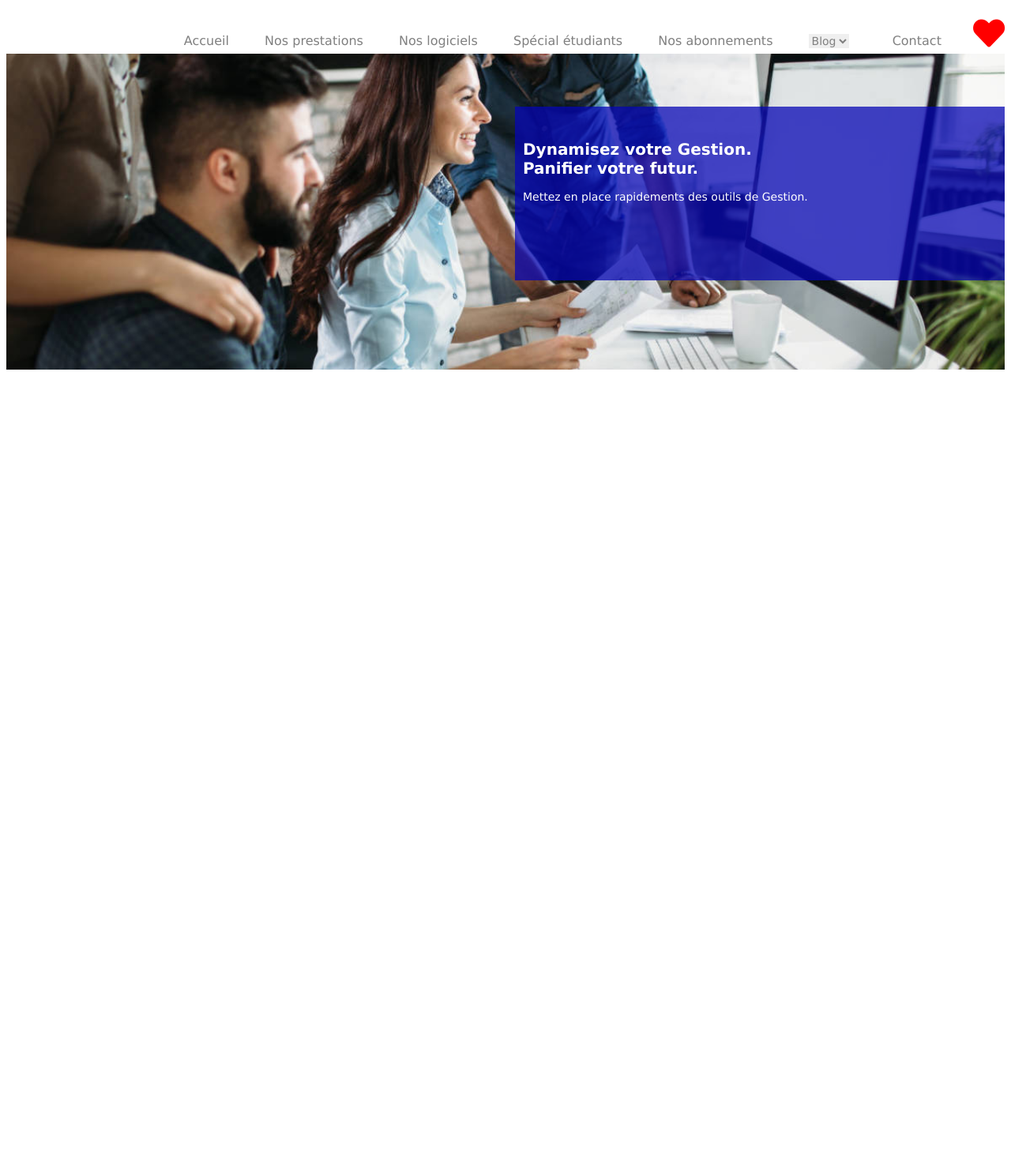
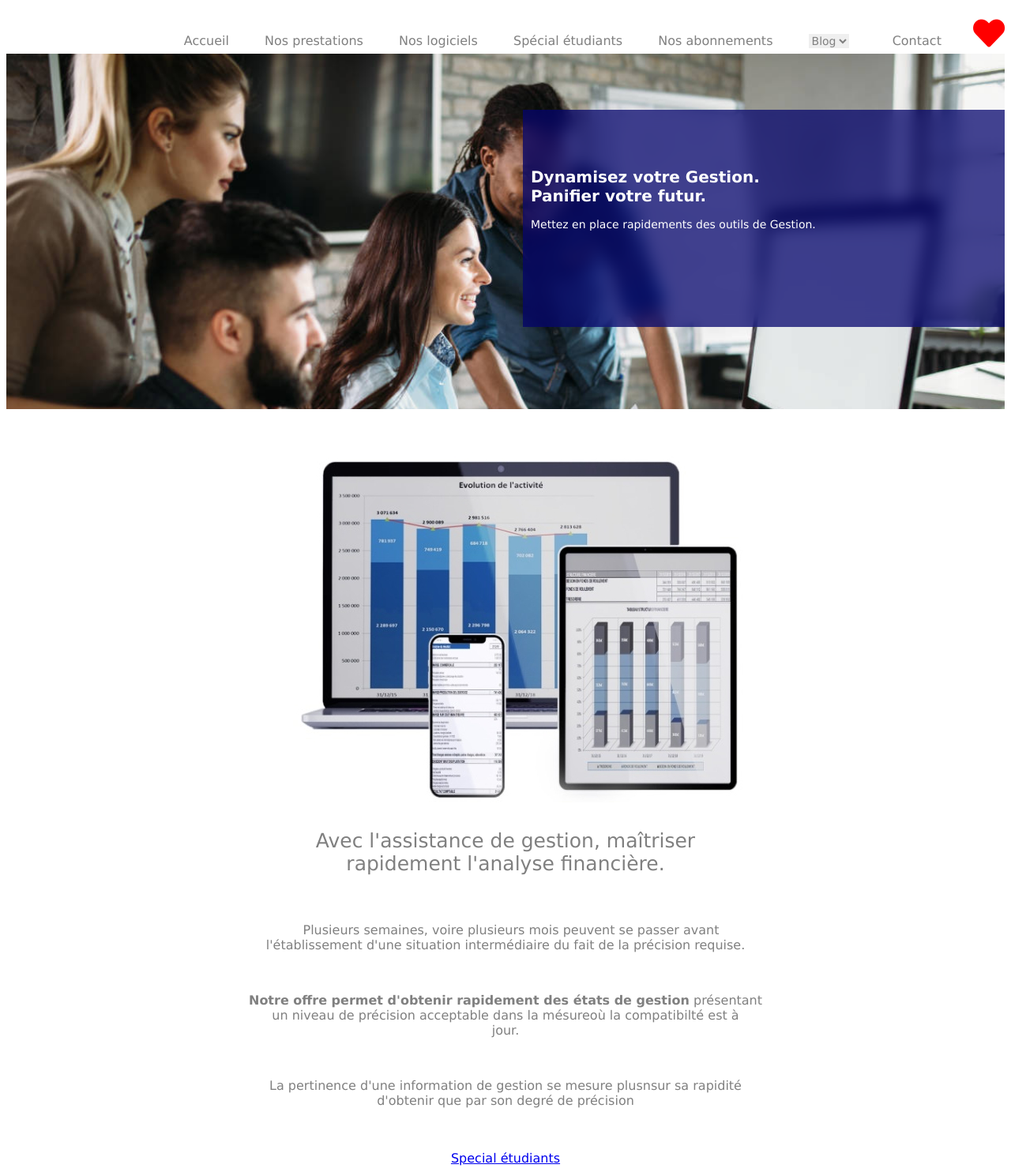
Before and after one commit to tinahrabe/AGI, a plain HTML site: page index.html in a window 1280 px wide. Shown: the part 140-1624 px from the top of the page at 79% size. Before the commit the page ends 800 px from the top, so only its background shows below. Drawn offline with Linux system fonts and the light colour scheme.

Commit message:
Another changes

```diff
--- a/index.html
+++ b/index.html
@@ -37,10 +37,30 @@
 <div class="start">
     <br><br><br>
     <p>
-        <br><br><strong>Dynamisez votre Gestion. <br>
+        <br><br><br><strong>Dynamisez votre Gestion. <br>
     Panifier votre futur.</strong><br><br>
     Mettez en place rapidements des outils de Gestion.
     </p>
+</div><br><br>
+<div class="one">
+    <div class="image">
+        <img src="photo/one.jpeg" alt="">
+    </div>
+    <div class="gest">
+        <p class="art">Avec l'assistance de gestion, maîtriser <br>
+            rapidement l'analyse financière. </p>
+            <br>
+            <p><span class="sp"> Plusieurs semaines, voire plusieurs mois peuvent se passer avant </span><br>
+                l'établissement d'une situation intermédiaire du fait de la précision requise.
+            </p><br>
+            <p><strong>Notre offre permet d'obtenir rapidement des états de gestion</strong> présentant <br>
+            un niveau de précision acceptable dans la mésureoù la compatibilté est à <br>
+            jour.</p><br>
+            <p>La pertinence d'une information de gestion se mesure plusnsur sa rapidité <br>
+            d'obtenir que par son degré de précision</p>
+            <br><br>
+            <a href="#">Special étudiants</a>
+    </div>
 </div>
 </body>
 </html>
--- a/style.css
+++ b/style.css
@@ -44,7 +44,7 @@
     background-repeat: no-repeat;
     background-attachment: fixed;
     background-size: cover;
-    height: 400px;
+    height: 450px;
 
 }
 .start strong{
@@ -52,14 +52,34 @@
     font-size: 20px;
 }
 .start p {
-    background-color: rgba(6, 6, 180, 0.747);
+    background-color: rgba(5, 5, 109, 0.747);
     width: 600px;
-    height: 200px;
-    padding: 10px;
+    height: 250px;
     padding-left: 10px;
-    margin-left: 25px;
-    margin-top: 10px;
+    padding-top: 25px;
     color: white;
     float: right;
     font-size: 14px;
+    backdrop-filter: blur(10px);
+    -webkit-backdrop-filter: blur(10px);
 }
+.one{
+    display: flex;
+    flex-wrap: wrap;
+    justify-content: space-around;
+}
+.gest {
+    padding: 5px;
+    text-align: center;
+}
+.art{
+    color: rgb(4, 4, 131);
+    font-size: 25px;
+    text-align: center;
+}
+.sp{
+    margin-left: 14px;
+}
+.gest p{
+    color: grey;
+}
```
Also changed, not shown: photo/one.jpeg (added).
